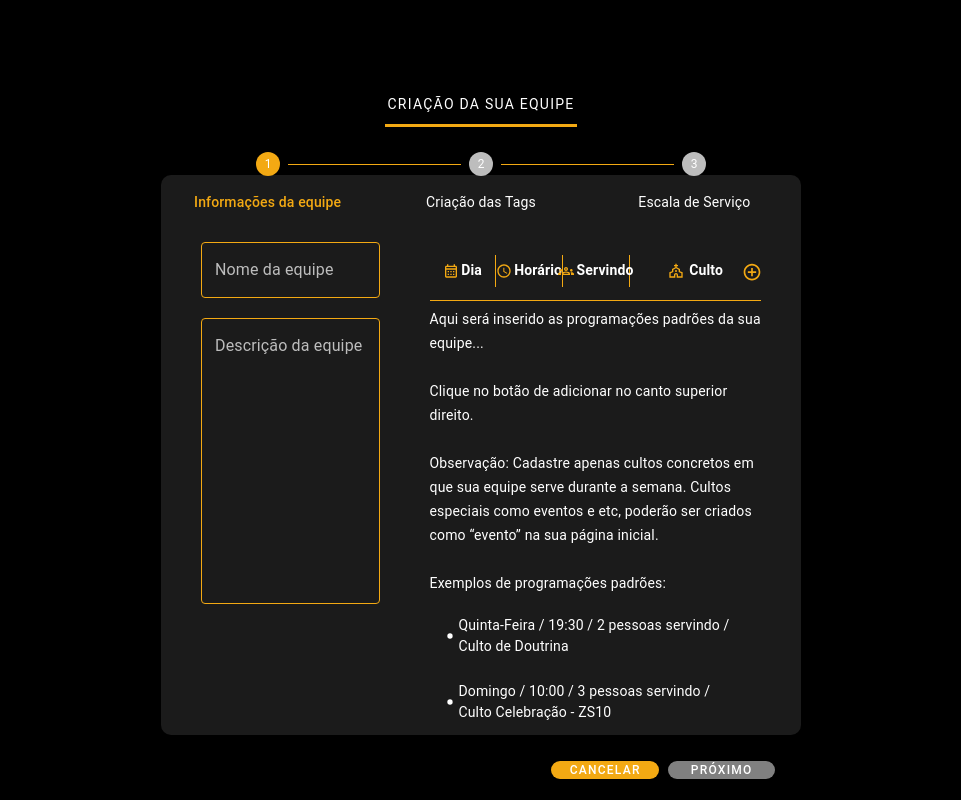
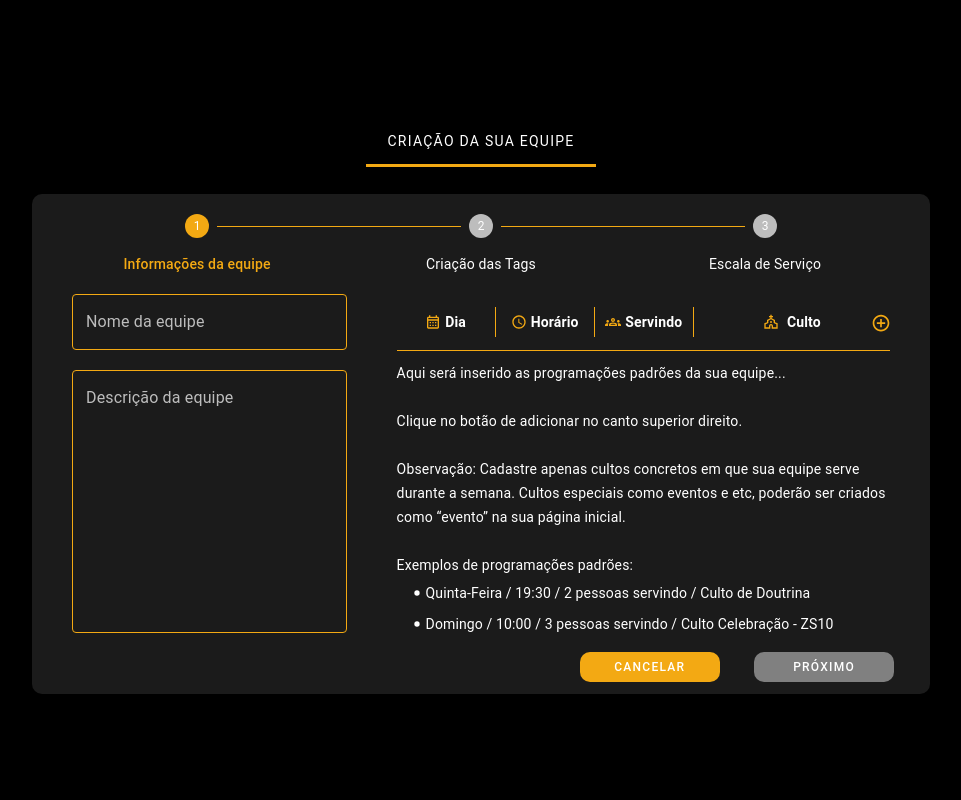
Before and after one commit to SamuelCFelix/Escala-Frontend, a React (Create React App) app: page /primeiroacesso/criarequipe in a window 1280 px wide. Shown: the whole page, without its empty margins (159-1120 px from the left). Built offline with nearby package versions, Linux system fonts and the light colour scheme.

Commit message:
correção das dimensões dos componentes, tirando as %

```diff
--- a/src/pages/criarEquipe/index.js
+++ b/src/pages/criarEquipe/index.js
@@ -65,9 +65,9 @@ const styles = {
     justifyContent: "center",
   },
   boxTitulo: {
-    width: "25%",
-    height: "10%",
-    mb: "30px",
+    width: "384px",
+    height: "72px",
+    mb: "16px",
     display: "flex",
     flexDirection: "column",
     alignItems: "center",
@@ -84,12 +84,12 @@ const styles = {
   baseTitulo: {
     background: "#F3A913",
     width: "60%",
-    height: "3.5%",
+    height: "3.8%",
   },
   boxCenter: {
     background: "#1B1B1B",
-    width: "50%",
-    height: "70%",
+    width: "898px",
+    height: "500px",
     display: "flex",
     flexDirection: "column",
     alignItems: "center",
@@ -97,9 +97,9 @@ const styles = {
     borderRadius: "10px",
   },
   boxStepper: {
-    width: "100%",
-    mt: "30px",
-    mb: "30px",
+    width: "852px",
+    mt: "20px",
+    mb: "20px",
   },
   step: {
     "& .MuiStepLabel-root .Mui-completed": {
@@ -138,16 +138,17 @@ const styles = {
     alignItems: "center",
     justifyContent: "center",
     width: "100%",
-    height: "100%",
+    height: "355px",
   },
   boxBotao: {
     width: "100%",
-    height: "15%",
+    height: "45px",
     display: "flex",
     alignItems: "center",
     justifyContent: "right",
     borderBottomLeftRadius: "10px",
     borderBottomRightRadius: "10px",
+    mb: "5px",
   },
   boxBotoesStepper: {
     width: "35%",
@@ -158,8 +159,9 @@ const styles = {
     justifyContent: "space-between",
   },
   botaoDefault: {
-    width: "48%",
-    height: "50%",
+    display: "flex",
+    width: "140px",
+    height: "30px",
     padding: "0px 40px",
     borderRadius: "10px",
     fontFamily: "Roboto, sans-serif",
@@ -197,7 +199,7 @@ const styles = {
   box1Stepper0: {
     display: "flex",
     flexDirection: "column",
-    width: "35%",
+    width: "305px",
     height: "100%",
     mr: "25px",
     ml: "40px",
@@ -245,7 +247,7 @@ const styles = {
   box2Stepper0: {
     display: "flex",
     flexDirection: "column",
-    width: "65%",
+    width: "548px",
     height: "100%",
     maxHeight: "600px",
     ml: "25px",
@@ -254,7 +256,7 @@ const styles = {
   boxTabela: {
     display: "flex",
     width: "100%",
-    height: "66px",
+    height: "56px",
     mb: "2%",
     alignItems: "center",
     justifyContent: "center",
@@ -290,7 +292,7 @@ const styles = {
   boxConteudoTabela: {
     display: "flex",
     width: "100%",
-    height: "100%",
+    height: "275px",
   },
   textoTabelaVazio: {
     fontSize: "14px",
@@ -306,8 +308,8 @@ const styles = {
     top: "50%",
     left: "50%",
     transform: "translate(-50%, -50%)",
-    width: "38%",
-    height: "35%",
+    width: "700px",
+    height: "320px",
     boxShadow: 24,
   },
   boxConteudoModal: {
@@ -320,7 +322,7 @@ const styles = {
   },
   boxAreaTituloModal: {
     width: "100%",
-    height: "20%",
+    height: "21%",
     display: "flex",
     alignItems: "center",
     justifyContent: "center",
@@ -344,13 +346,14 @@ const styles = {
   baseTituloModal: {
     background: "#F3A913",
     width: "95%",
-    height: "3.5%",
+    height: "3.8%",
   },
   boxInputsModal: {
     width: "100%",
     height: "60%",
     display: "flex",
     flexDirection: "row",
+    gap: "10px",
   },
   boxBotaoModal: {
     width: "100%",
@@ -432,17 +435,15 @@ const styles = {
     mr: "10px",
   },
   boxProgramacoes: {
-    /* background: "blue", */
     display: "flex",
     flexDirection: "column",
-    width: "100%",
-    maxHeight: "296px",
+    width: "528px",
+    maxHeight: "275px",
     overflowY: "auto",
   },
   boxCulto: {
-    /* background: "green", */
     display: "flex",
-    width: "528px",
+    width: "516px",
     height: "40px",
     justifyContent: "space-between",
     mb: "10px",
@@ -452,7 +453,7 @@ const styles = {
     border: "1px solid #F3A913",
     borderRadius: "10px",
     display: "flex",
-    width: "505px",
+    width: "496px",
     height: "40px",
   },
   conteudoCardCulto: {
@@ -473,13 +474,6 @@ const styles = {
     height: "auto",
     alignItems: "center",
     justifyContent: "center",
-  },
-  boxMenu: {
-    /* backgroundColor: "#565656",
-    color: "#ffffff",
-    "&.MuiPaper-root.MuiPopover-paper.MuiMenu-paper": {
-      backgroundColor: "#565656",
-    }, */
   },
 };
 
@@ -707,7 +701,7 @@ const CriarEquipe = () => {
               }}
               label="Descrição da equipe"
               multiline
-              rows={11}
+              rows={10}
               sx={styles.textField}
             />
           </Box>
@@ -879,15 +873,22 @@ const CriarEquipe = () => {
                   <br />
                   <br />
                   Exemplos de programações padrões:
-                  <List>
-                    <ListItem>
+                  <List
+                    sx={{
+                      display: "flex",
+                      flexDirection: "column",
+                      width: "100%",
+                      height: "43px",
+                    }}
+                  >
+                    <ListItem sx={{ mt: "-14px" }}>
                       <FiberManualRecordIcon sx={{ width: "8px", mr: "5px" }} />
                       <ListItemText
                         primaryTypographyProps={{ fontSize: "14px" }}
                         primary="Quinta-Feira / 19:30 / 2 pessoas servindo / Culto de Doutrina"
                       />
                     </ListItem>
-                    <ListItem>
+                    <ListItem sx={{ mt: "-14px" }}>
                       <FiberManualRecordIcon sx={{ width: "8px", mr: "5px" }} />
                       <ListItemText
                         primaryTypographyProps={{ fontSize: "14px" }}
@@ -998,7 +999,8 @@ const CriarEquipe = () => {
                   sx={{
                     ...styles.textField,
                     width: "auto",
-                    margin: "15px 5px 0px 10px",
+                    marginTop: "15px",
+                    ml: "10px",
                   }}
                 >
                   <InputLabel id="labelDia">Dia da semana</InputLabel>
@@ -1063,7 +1065,7 @@ const CriarEquipe = () => {
                   <DemoContainer
                     sx={{
                       ...styles.textField,
-                      margin: "5px 5px 0px 10px",
+                      marginTop: "5px",
                       padding: "10px 0px",
                       width: "auto",
                       "& .MuiFormControl-root.MuiTextField-root": {
@@ -1143,7 +1145,7 @@ const CriarEquipe = () => {
                   sx={{
                     ...styles.textField,
                     width: "auto",
-                    margin: "15px 5px 0px 10px",
+                    marginTop: "15px",
                   }}
                 >
                   <InputLabel id="servindo">Servindo</InputLabel>
@@ -1216,7 +1218,7 @@ const CriarEquipe = () => {
                   sx={{
                     ...styles.textField,
                     width: "auto",
-                    margin: "15px 5px 0px 10px",
+                    marginTop: "15px",
                   }}
                   freeSolo
                   disableClearable
@@ -1232,7 +1234,7 @@ const CriarEquipe = () => {
                       variant="outlined"
                       inputComponent={CustomInputComponent}
                       sx={{
-                        width: "275px",
+                        width: "260px",
                       }}
                       onChange={(event) => {
                         setTituloCulto(event.target.value);
--- a/src/pages/primeiroAcesso/index.js
+++ b/src/pages/primeiroAcesso/index.js
@@ -28,8 +28,8 @@ const styles = {
     justifyContent: "center",
   },
   boxTitulo: {
-    width: "25%",
-    height: "10%",
+    width: "384px",
+    height: "70px",
     marginBottom: "30px",
     display: "flex",
     flexDirection: "column",
@@ -75,8 +75,8 @@ const styles = {
     height: "3.8%",
   },
   boxCenter: {
-    width: "50%",
-    height: "70%",
+    width: "768px",
+    height: "487px",
   },
   stackopcoes: {
     width: "100%",
```
